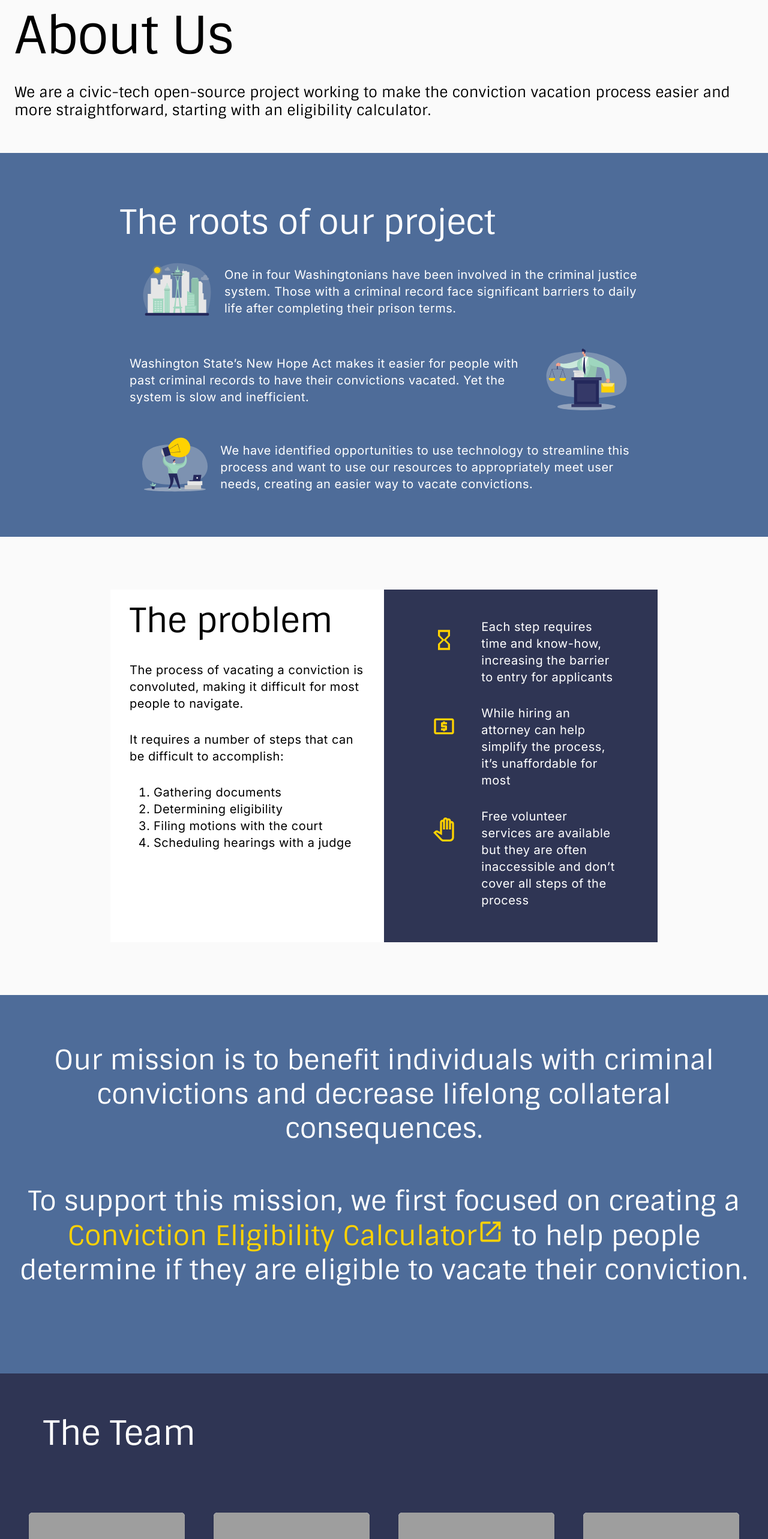
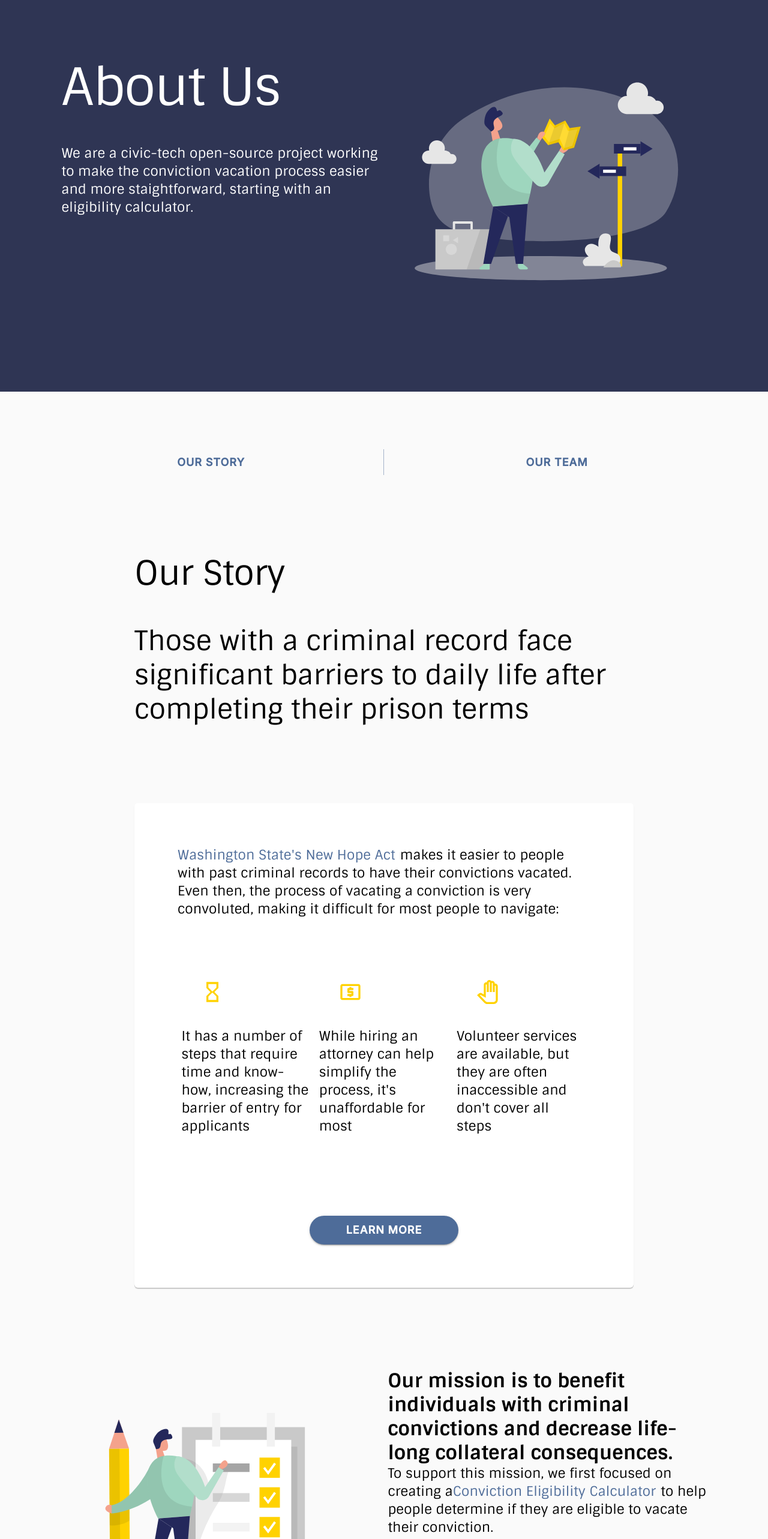
Before and after one commit to openseattle/clearviction-v1, a React (Create React App) app: page /about in a window 1280 px wide. Shown: the part 100-2666 px from the top of the page at 60% size. Built offline with nearby package versions, Linux system fonts and the light colour scheme; grey boxes are pictures that could not be loaded.

Commit message:
remove old code and add redesign

```diff
--- a/src/Components/TeamCard.jsx
+++ b/src/Components/TeamCard.jsx
@@ -9,24 +9,10 @@ import {
   ListItemText,
 } from "@material-ui/core";
 import { LinkedIn } from "@material-ui/icons";
-
-const useStyles = makeStyles({
-  card: {
-    width: 288,
-    height: 368,
-    borderRadius: "6px",
-  },
-  name: {
-    fontWeight: "bold",
-  },
-  avatar: {
-    width: "100%",
-    height: 250,
-  },
-});
+import { useAboutStyles } from '../Styles/useAboutStyles';
 
 const TeamCard = (props) => {
-  const classes = useStyles();
+  const classes = useAboutStyles();
   const { firstName, lastName, role, linkedIn } = props.member;
 
   return (
@@ -40,19 +26,21 @@ const TeamCard = (props) => {
           }.jpg`}
         />
       </CardMedia>
-      <List>
+      <List style= {{ display: 'flex', flexDirection: 'row', justifyContent: 'space-between' }}>
         <ListItem>
           <ListItemText
             primary={firstName + " " + lastName}
             secondary={role}
-            primaryTypographyProps={{variant: "body1", className: classes.name, noWrap: true }}
-            secondaryTypographyProps={{ variant: "body2", color: "textPrimary" }}
+            primaryTypographyProps={{variant: "h6", className: classes.name, noWrap: true }}
+            secondaryTypographyProps={{ variant: "body2", color: "textPrimary", className: classes.role }}
           />
+
           <IconButton
             href={linkedIn}
             target="_blank"
             rel="noopener noreferrer"
             size="small"
+            // className={classes.liIcon}
           >
             {linkedIn && <LinkedIn fontSize="large" color="primary" />}
           </IconButton>
--- a/src/Pages/AboutPage.jsx
+++ b/src/Pages/AboutPage.jsx
@@ -3,292 +3,176 @@ import {
   Grid,
   Typography,
   Box,
-  makeStyles,
-  List,
 } from "@material-ui/core";
-import HeroPanel from "../Components/HeroPanel";
 import TeamCard from "../Components/TeamCard";
 import {
   HourglassEmpty,
   LocalAtmOutlined,
   PanToolOutlined,
 } from "@material-ui/icons";
-import { ExternalLink } from "../ui-kit/ExternalLink";
 
-import lawyer from "../Assets/lawyer.svg";
-import seattle from "../Assets/seattle.svg";
-import innovation from "../Assets/innovation.svg";
-import ListItemMobileSnap from "../ui-kit/ListItemMobileSnap";
+import map from "../Assets/map.svg";
+import checklist1 from "../Assets/checklist1.svg";
+
+import { useAboutStyles } from '../Styles/useAboutStyles';
+import ResponsiveJumpButtonGroup from "../Components/ResponsiveJumpButtonGroup";
 
 import team from "../data/teamData";
-
-const useStyles = makeStyles((theme) => ({
-  alignItemContent: {
-    display: "flex",
-    justifyContent: "center",
-  },
-  roots: {
-    backgroundColor: theme.palette.primary.main,
-    color: "white",
-    borderRadius: 0,
-  },
-  rootsContainer: {
-    marginTop: theme.spacing(5),
-    padding: theme.spacing(5),
-    [theme.breakpoints.down("sm")]: {
-      padding: theme.spacing(3),
-    },
-  },
-  rootsImage: {
-    maxWidth: "100%",
-  },
-  problemRoot: {
-    marginTop: theme.spacing(6),
-    marginBottom: theme.spacing(6),
-    padding: theme.spacing(5),
-    [theme.breakpoints.down("xs")]: {
-      paddingLeft: theme.spacing(1),
-      paddingRight: theme.spacing(1),
-    },
-  },
-  theProblemRootleft: {
-    backgroundColor: "white",
-    color: "black",
-    paddingBottom: theme.spacing(4),
-    paddingRight: theme.spacing(4),
-    paddingLeft: theme.spacing(4),
-  },
-  problemLeftTitle: {
-    paddingTop: theme.spacing(2),
-    paddingBottom: theme.spacing(2),
-  },
-  problemLeftBody: {
-    paddingTop: theme.spacing(2),
-    paddingBottom: theme.spacing(2),
-  },
-  problemRootRight: {
-    backgroundColor: theme.palette.primary.dark,
-    color: "white",
-    padding: theme.spacing(4),
-    paddingBottom: theme.spacing(5),
-  },
-  problemRightListText: {
-    padding: theme.spacing(2),
-  },
-  theProblemIcon: {
-    color: theme.palette.secondary.main,
-    fontSize: "40px",
-    margin: theme.spacing(4),
-  },
-  ourMission: {
-    backgroundColor: theme.palette.primary.main,
-    color: "white",
-  },
-  ourMissionText: {
-    textAlign: "center",
-    marginBottom: theme.spacing(8),
-  },
-  ourJourneyTitle: {
-    margin: theme.spacing(4),
-  },
-  ourTeam: {
-    backgroundColor: theme.palette.primary.dark,
-    paddingTop: theme.spacing(8),
-    paddingBottom: theme.spacing(8),
-  },
-  ourTeamTitle: {
-    marginLeft: theme.spacing(6),
-    marginBottom: theme.spacing(9),
-    color: "white",
-  },
-  highlightText: {
-    color: theme.palette.secondary.main,
-  },
-  cardGrid: {
-    padding: theme.spacing(3),
-    [theme.breakpoints.down("xs")]: {
-      paddingLeft: theme.spacing(5),
-      paddingRight: theme.spacing(5),
-    },
-  },
-}));
+import { RedesignButtonPrimary } from "../ui-kit/RedesignButtonPrimary";
 
 const AboutPage = () => {
-  const classes = useStyles();
+  const classes = useAboutStyles();
+
   return (
     <>
-      <Container maxWidth="lg">
-        <HeroPanel
-          title={"About Us"}
-          subtitle={`We are a civic-tech open-source project working to make the conviction vacation
-            process easier and more straightforward, starting with an eligibility calculator.`}
-        />
-      </Container>
-
-      <Box className={classes.roots}>
-        <Container maxWidth="md" className={classes.rootsContainer}>
-          <Typography variant="h2">The roots of our project</Typography>
-
-          <List>
-            <ListItemMobileSnap
-              image={
-                <Box
-                  component="img"
-                  src={seattle}
-                  className={classes.rootsImage}
-                />
-              }
-              text={
-                <Typography variant="body1">
-                  One in four Washingtonians have been involved in the criminal
-                  justice system. Those with a criminal record face significant
-                  barriers to daily life after completing their prison terms.
-                </Typography>
-              }
-            />
-            <ListItemMobileSnap
-              image={
-                <Box
-                  component="img"
-                  src={lawyer}
-                  className={classes.rootsImage}
-                />
-              }
-              text={
-                <Typography variant="body1">
-                  Washington State’s New Hope Act makes it easier for people
-                  with past criminal records to have their convictions vacated.
-                  Yet the system is slow and inefficient.
-                </Typography>
-              }
-              textLeft
-            />
-
-            <ListItemMobileSnap
-              image={
-                <Box
-                  component="img"
-                  src={innovation}
-                  className={classes.rootsImage}
-                />
-              }
-              text={
-                <Typography variant="body1">
-                  We have identified opportunities to use technology to
-                  streamline this process and want to use our resources to
-                  appropriately meet user needs, creating an easier way to
-                  vacate convictions.
-                </Typography>
-              }
-            />
-          </List>
-        </Container>
-      </Box>
-      <Box className={classes.problemRoot}>
-        <Container maxWidth="md">
-          <Grid container>
-            <Grid className={classes.theProblemRootleft} item sm={12} md={6}>
-              <Typography className={classes.problemLeftTitle} variant="h2">
-                The problem
-              </Typography>
-              <Typography className={classes.problemLeftBody} variant="body1">
-                The process of vacating a conviction is convoluted, making it
-                difficult for most people to navigate.
-              </Typography>
-              <Typography className={classes.problemLeftBody} variant="body1">
-                It requires a number of steps that can be difficult to
-                accomplish:
+      <Box className={classes.darkBlueBackground}>
+        <Container maxWidth="lg">
+          <Grid container className={classes.gridStyle} >
+            <Grid item sm={12} md={6} className={classes.gridItemStyle}>
+              <Typography className={classes.headingStyle} variant="h1">
+                About Us
               </Typography>
               <Typography
-                className={classes.problemLeftBody}
-                component="ol"
-                variant="body1"
+                className={classes.contentTextStyle}
+                variant="subtitle1"
               >
-                <li>Gathering documents</li>
-                <li>Determining eligibility</li>
-                <li>Filing motions with the court</li>
-                <li>Scheduling hearings with a judge</li>
+                We are a civic-tech open-source project
+                working to make the conviction vacation
+                process easier and more staightforward,
+                starting with an eligibility calculator.
               </Typography>
             </Grid>
-            <Grid
-              className={classes.problemRootRight}
-              item
-              xs={12}
-              sm={12}
-              md={6}
-            >
-              <Grid container justifyContent="center">
-                <Grid item sm={3} md={3}>
-                  <HourglassEmpty className={classes.theProblemIcon} />
-                </Grid>
-                <Grid item xs={12} sm={8} md={8}>
-                  <Typography className={classes.problemRightListText}>
-                    Each step requires time and know-how, increasing the barrier
-                    to entry for applicants
-                  </Typography>
-                </Grid>
-                <Grid item sm={3} md={3}>
-                  <LocalAtmOutlined className={classes.theProblemIcon} />
-                </Grid>
-                <Grid item xs={12} sm={8} md={8}>
-                  <Typography className={classes.problemRightListText}>
-                    While hiring an attorney can help simplify the process, it’s
-                    unaffordable for most
-                  </Typography>
-                </Grid>
-                <Grid item sm={3} md={3}>
-                  <PanToolOutlined className={classes.theProblemIcon} />
-                </Grid>
-                <Grid item xs={12} sm={8} md={8}>
-                  <Typography className={classes.problemRightListText}>
-                    Free volunteer services are available but they are often
-                    inaccessible and don’t cover all steps of the process
-                  </Typography>
-                </Grid>
-              </Grid>
+            <Grid item xs={12} sm={6} md={6} >
+              <img
+                src={map}
+                className={classes.iconStyle}
+                alt="person using a calculator      "
+              ></img>
             </Grid>
           </Grid>
         </Container>
       </Box>
 
-      <Box className={classes.ourMission}>
-        <Container
-          style={{
-            paddingTop: "5rem",
-            paddingBottom: "5rem",
-            display: "flex",
-            justifyContent: "center",
-          }}
-        >
-          <Box>
-            <Typography className={classes.ourMissionText} variant="h3">
-              Our mission is to benefit individuals with criminal convictions
-              and decrease lifelong collateral consequences.
+      <Container className={classes.regularContainer} maxwidth="xs">
+        <ResponsiveJumpButtonGroup
+          links={[
+            { url: "our-story", linkName: "Our Story" },
+            { url: "our-team", linkName: "Our Team" },
+          ]}
+        />
+      </Container>
+
+      <Box className={'roots'}>
+        <Container maxWidth="md" className={classes.regularContainer} id="our-story">
+          <Typography variant="h2" className={classes.headingStyle} >
+            Our Story
+          </Typography>
+          <Typography variant="h3" className={classes.subheadingStyle} >
+            Those with a criminal record face significant
+            barriers to daily life after completing their
+            prison terms
+          </Typography>
+
+          <Box className={classes.boxShadow}>
+            <Typography variant="subtitle1" className={classes.contentTextStyle}>
+              <a
+                href="https://app.leg.wa.gov/billsummary?BillNumber=2890&Year=2017"
+                target='_blank'
+                rel="noreferrer"
+                aria-label="New Hope Act"
+                className={classes.linkTextStyle}
+              >
+                Washington State's New Hope Act
+              </a>
+              makes it easier to people with past
+              criminal records to have their convictions vacated. Even then, the process of
+              vacating a conviction is very convoluted, making it difficult for most people to navigate:
             </Typography>
-            <Typography className={classes.ourMissionText} variant="h3">
-              To support this mission, we first focused on creating a{" "}
-              <ExternalLink
-                href="https://www.clearviction.org/calculator/landing-0"
-                className={classes.highlightText}
-              >
-                Conviction Eligibility Calculator
-              </ExternalLink>{" "}
-              to help people determine if they are eligible to vacate their
-              conviction.
-            </Typography>
+
+            <Grid container className={classes.gridStyle}>
+              <Grid item md={4} className={classes.gridItemStyle}>
+                <HourglassEmpty className={classes.theProblemIcon} />
+                <Typography variant="subtitle1">
+                  It has a number of steps that require time and know-how,
+                  increasing the barrier of entry for applicants
+                </Typography>
+              </Grid>
+              <Grid item md={4} className={classes.gridItemStyle}>
+                <LocalAtmOutlined className={classes.theProblemIcon} />
+                <Typography variant="subtitle1">
+                  While hiring an attorney can help
+                  simplify the process,
+                  it's unaffordable for most
+                </Typography>
+              </Grid>
+              <Grid item md={4} className={classes.gridItemStyle}>
+                <PanToolOutlined className={classes.theProblemIcon} />
+                <Typography variant="subtitle1">
+                  Volunteer services are available, but
+                  they are often inaccessible and don't
+                  cover all steps
+                </Typography>
+              </Grid>
+            </Grid>
+
+            <Box className={classes.buttonBoxStyle}>
+              <RedesignButtonPrimary>
+                Learn More
+              </RedesignButtonPrimary>
+            </Box>
           </Box>
         </Container>
       </Box>
 
-      <Box className={classes.ourTeam}>
-        <Container maxWidth="lg">
-          <Typography className={classes.ourTeamTitle} variant="h2">
-            The Team
+      <Container>
+        <Box style={{ width:'90%', margin: '0 auto', }}>
+          <Grid container className={classes.gridStyle} >
+            <Grid item sm={12} md={6} className={classes.gridItemStyle}>
+              <img
+                src={checklist1}
+                className={classes.iconStyle}
+                alt="person using a calculator      "
+              ></img>
+            </Grid>
+            <Grid item sm={12} md={6} className={classes.gridItemStyle} >
+              <Typography variant="h4">
+                Our mission is to benefit individuals
+                with criminal convictions and decrease life-long
+                collateral consequences.
+              </Typography>
+              <Typography
+
+                variant="subtitle1"
+              >
+                To support this mission, we first
+                focused on creating a
+                <a
+                href="https://www.clearviction.org/calculator/"
+                target='_blank'
+                rel="noreferrer"
+                aria-label="Conviction Eligibility Calculator"
+                className={classes.linkTextStyle}
+              >
+                Conviction Eligibility Calculator
+              </a>
+                to help people determine if they are
+                eligible to vacate their conviction.
+              </Typography>
+            </Grid>
+          </Grid>
+        </Box>
+      </Container>
+      <hr className={classes.divider} />
+
+      <Box className={classes.regularContainer + ' ' + classes.teamContainer} id="our-team">
+        <Container maxWidth="lg" >
+          <Typography className={classes.headingStyle} variant="h2">
+            Our Team
           </Typography>
           <Grid container>
             {team.map((member, idx) => (
               <Grid
-                className={classes.cardGrid}
+                className={classes.cardGridStyle}
                 key={idx}
                 item
                 xs={12}
--- /dev/null
+++ b/src/Styles/useAboutStyles.js
@@ -0,0 +1,115 @@
+import { makeStyles } from "@material-ui/core";
+
+export const useAboutStyles = makeStyles((theme) => ({
+   darkBlueBackground: {
+    backgroundColor: theme.palette.primary.dark,
+    color: "white",
+    padding: theme.spacing(9),
+    marginBottom: theme.spacing(4),
+   },
+   regularContainer: {
+    padding: theme.spacing(8),
+  },
+  headingStyle: {
+    marginBottom: theme.spacing(6),
+  },
+  subheadingStyle: {
+    marginBottom: theme.spacing(8),
+    paddingBottom: theme.spacing(8)
+  },
+  linkTextStyle: {
+    marginRight: theme.spacing(1),
+    textDecoration: 'none',
+    color: theme.palette.primary.main,
+  },
+  gridStyle: {
+      paddingTop: theme.spacing(8),
+      paddingBottom: theme.spacing(8),
+      [theme.breakpoints.down("xs")]: {
+        // marginLeft: "auto",
+        // marginRight: "auto",
+      }
+  },
+  gridItemStyle: {
+    padding: theme.spacing(0.8),
+    [theme.breakpoints.down("sm")]: {
+        marginBottom: theme.spacing(3)
+    }
+  },
+  contentTextStyle: {
+    // marginLeft: theme.spacing(9),
+    // marginRight: theme.spacing(2),
+    // marginTop: theme.spacing(2),
+    // marginBottom: theme.spacing(4),
+  },
+  boxShadow: {
+    backgroundColor: "#fff",
+    boxShadow: "0px 2px 1px rgba(0, 0, 0, 0.2)",
+    borderRadius: "6px",
+    padding: theme.spacing(9),
+    // paddingBottom: theme.spacing(8),
+  },
+  divider: {
+    color: "grey",
+    backgroundColor: "#d8d8d8",
+    height: 1,
+    width: "80%",
+    margin: theme.spacing(22, "auto")
+    // marginTop: theme.spacing(16),
+    // marginBottom: theme.spacing(9),
+  },
+  buttonBoxStyle: {
+    display: "flex",
+    justifyContent: "center",
+    marginTop: theme.spacing(8),
+  },
+  iconStyle: {
+    width: "100%",
+    padding: theme.spacing(2),
+    [theme.breakpoints.down("xs")]: {
+        // width: "60%"
+    }
+  },
+  cardGridStyle: {
+    padding: theme.spacing(1),
+    [theme.breakpoints.down("xs")]: {
+        paddingLeft: theme.spacing(5),
+        paddingRight: theme.spacing(5),
+    },
+    },
+    teamContainer: {
+        width:'80%',
+        minWidth: '90vw',
+        margin: '0 auto',
+    },
+    theProblemIcon: {
+        color: theme.palette.secondary.main,
+        fontSize: "40px",
+        margin: theme.spacing(4),
+    },
+    avatar: {
+        width: "100%",
+        height: "200px",
+    },
+    card: {
+        width: '100%',
+        height: '284px',
+        borderRadius: "6px",
+        [theme.breakpoints.down("sm")]: {
+            width: '80%'
+        }
+    },
+    name: {
+        marginTop: '-10px',
+        fontSize: '20px',
+        [theme.breakpoints.down("md")]: {
+            fontSize: '16px',
+            // paddingRight: theme.spacing(5),
+        },
+    },
+    role: {
+        fontSize: '14px',
+        lineHeight: '15px',
+        marginTop: theme.spacing(0.5),
+    }
+}));
```
